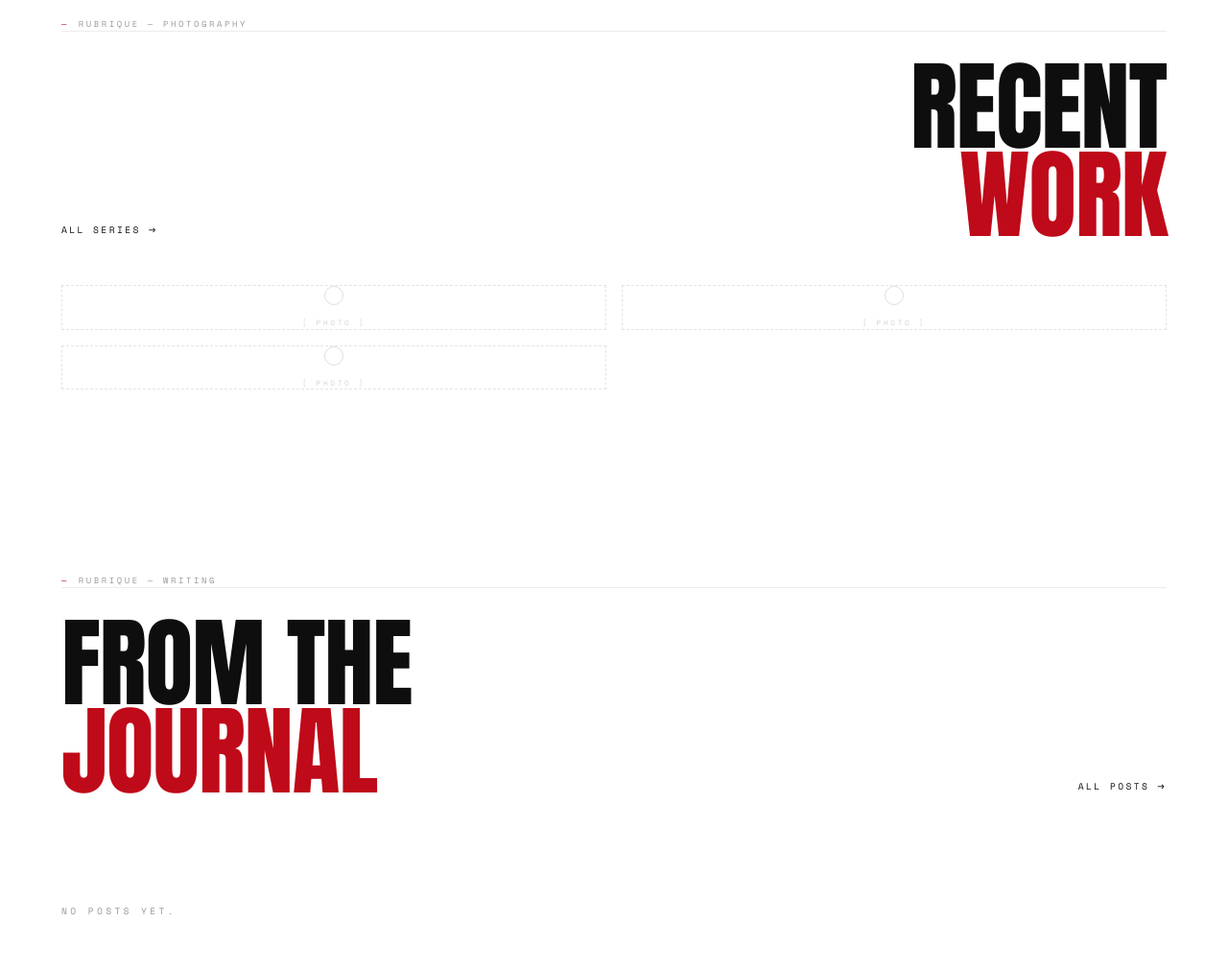
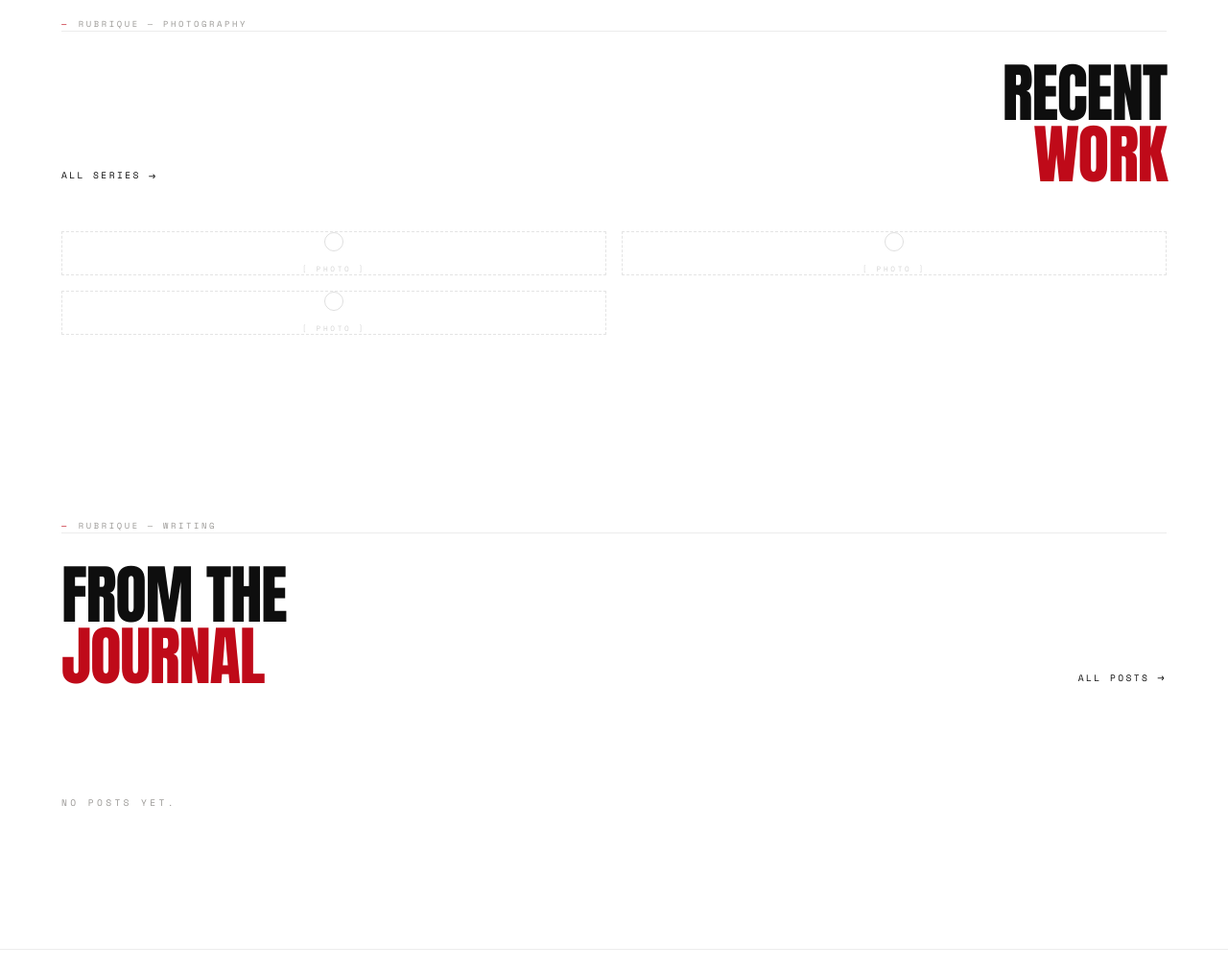
Before and after one commit to Umklyn/JellyHarris, a plain HTML site: page index.html in a window 1280 px wide. Shown: the part 878-1888 px from the top of the page at 96% size. Drawn offline with nearby package versions, Linux system fonts and the light colour scheme; no server answers; a web font is replaced by a local one.

Commit message:
Réduit la taille des titres de section home (Recent Work / From the Journal), trop grands avec Clash Display

```diff
--- a/css/index.css
+++ b/css/index.css
@@ -227,9 +227,10 @@
 
 .section-title {
   font-family: var(--font-display);
-  font-size: clamp(3rem, 8vw, 7rem);
+  font-size: clamp(2rem, 5.5vw, 4.2rem);
+  letter-spacing: -0.02em;
   text-transform: uppercase;
-  line-height: 0.9;
+  line-height: 0.95;
   color: var(--text);
   cursor: default;
   transition: letter-spacing 0.5s cubic-bezier(.25,.46,.45,.94),
```
